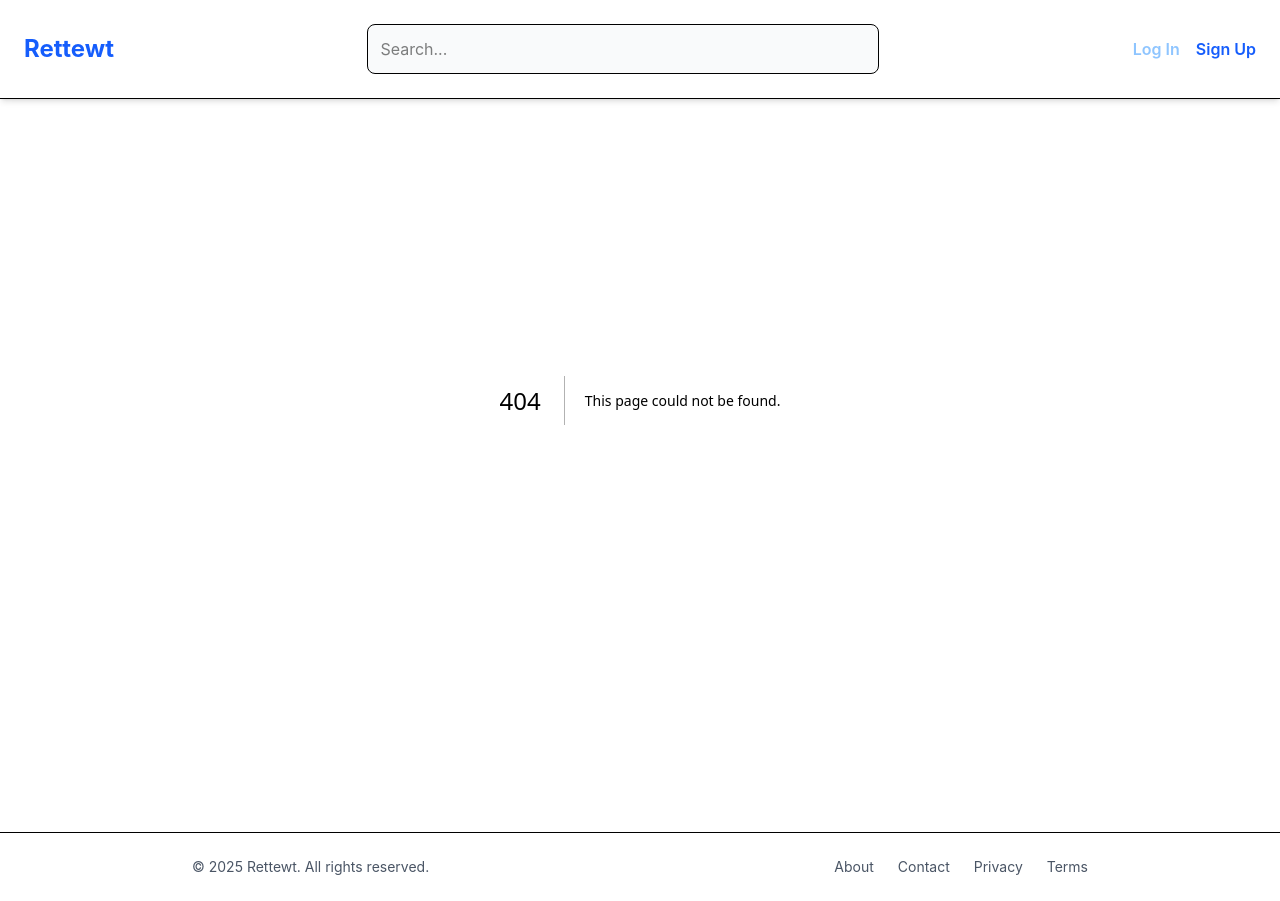
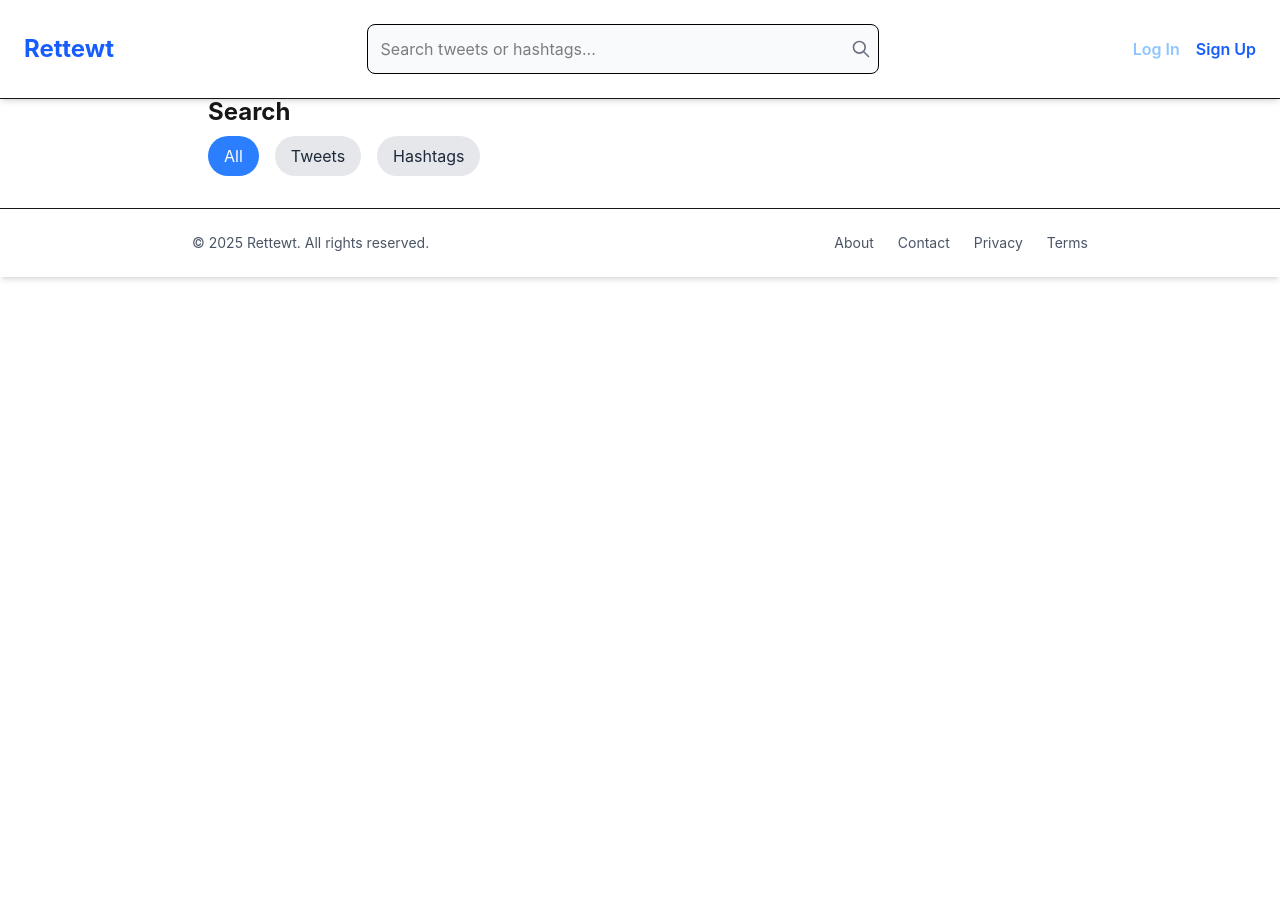
Before and after one commit to Linnaelle/hachakton_mia, a Next.js app in the folder frontend/: page /search in a window 1280 px wide. Before the commit this address had no page. After the commit the page ends 800 px from the top, so only its background shows below. Built offline with nearby package versions, Linux system fonts and the light colour scheme.

Commit message:
fixed signup redirect, search front end

```diff
--- a/frontend/app/components/header.tsx
+++ b/frontend/app/components/header.tsx
@@ -7,6 +7,7 @@ import { useAppContext } from '../context/appContext';
 
 export default function Header() {
     const [menuOpen, setMenuOpen] = useState(false);
+    const [searchQuery, setSearchQuery] = useState('');
     const { appState, setUser } = useAppContext();
     const router = useRouter();
 
@@ -36,19 +37,40 @@ export default function Header() {
         router.push('/');
     }
 
+    // Handle search submission
+    const handleSearch = (e) => {
+        e.preventDefault();
+        if (searchQuery.trim()) {
+            // Navigate to search page with query parameter
+            router.push(`/search?q=${encodeURIComponent(searchQuery.trim())}`);
+        }
+    };
+
     return (
         <header className="bg-white shadow-md p-6 flex justify-between items-center fixed top-0 w-full z-50 border-b">
             {/* Title */}
             <Link href="/" className="text-2xl font-bold text-blue-600">Rettewt</Link>
 
             {/* Search Bar */}
-            <div className="flex-grow mx-4 max-w-lg">
+            <form onSubmit={handleSearch} className="flex-grow mx-4 max-w-lg">
+                <div className="relative">
                     <input
                         type="text"
-                    placeholder="Search..."
+                        placeholder="Search tweets or hashtags..."
                         className="w-full p-3 bg-gray-50 text-black border rounded-lg focus:outline-none focus:ring-2 focus:ring-blue-500"
+                        value={searchQuery}
+                        onChange={(e) => setSearchQuery(e.target.value)}
                     />
+                    <button
+                        type="submit"
+                        className="absolute right-2 top-1/2 transform -translate-y-1/2 text-gray-500 hover:text-blue-500"
+                    >
+                        <svg xmlns="http://www.w3.org/2000/svg" className="h-5 w-5" fill="none" viewBox="0 0 24 24" stroke="currentColor">
+                            <path strokeLinecap="round" strokeLinejoin="round" strokeWidth={2} d="M21 21l-6-6m2-5a7 7 0 11-14 0 7 7 0 0114 0z" />
+                        </svg>
+                    </button>
                 </div>
+            </form>
 
             {/* Profile Dropdown */}
             <div className="relative">
--- /dev/null
+++ b/frontend/app/search/page.jsx
@@ -0,0 +1,145 @@
+'use client';
+
+import { useState, useEffect } from 'react';
+import { useSearchParams } from 'next/navigation';
+import TweetsList from '../../components/TweetList'; // Import your tweet list component
+
+export default function SearchPage() {
+    const searchParams = useSearchParams();
+    const query = searchParams.get('q') || '';
+
+    const [searchResults, setSearchResults] = useState([]);
+    const [loading, setLoading] = useState(true);
+    const [error, setError] = useState(null);
+    const [searchType, setSearchType] = useState('all'); // 'all', 'tweets', 'hashtags'
+
+    useEffect(() => {
+        if (!query) {
+            setSearchResults([]);
+            setLoading(false);
+            return;
+        }
+
+        async function fetchSearchResults() {
+            setLoading(true);
+            setError(null);
+
+            try {
+                // Determine if query is a hashtag search
+                const isHashtagSearch = query.startsWith('#');
+                const searchTerm = isHashtagSearch ? query.substring(1) : query;
+
+                // Build the search URL
+                let searchUrl = `/api/search?`;
+
+                if (isHashtagSearch || searchType === 'hashtags') {
+                    searchUrl += `hashtag=${encodeURIComponent(searchTerm)}`;
+                } else if (searchType === 'tweets') {
+                    searchUrl += `keyword=${encodeURIComponent(searchTerm)}`;
+                } else {
+                    // Default: search both
+                    searchUrl += `q=${encodeURIComponent(searchTerm)}`;
+                }
+
+                const response = await fetch(searchUrl, {
+                    method: 'GET',
+                    credentials: 'include',
+                });
+
+                if (!response.ok) {
+                    throw new Error(`Search failed with status: ${response.status}`);
+                }
+
+                const data = await response.json();
+                setSearchResults(data);
+            } catch (err) {
+                console.error('Search error:', err);
+                setError('Failed to fetch search results. Please try again.');
+            } finally {
+                setLoading(false);
+            }
+        }
+
+        fetchSearchResults();
+    }, [query, searchType]);
+
+    // Handle filter changes
+    const handleFilterChange = (type) => {
+        setSearchType(type);
+    };
+
+    return (
+        <div className="pt-24 px-4 max-w-4xl mx-auto">
+            <div className="mb-6">
+                <h1 className="text-2xl font-bold mb-2">
+                    {query ? `Search results for "${query}"` : 'Search'}
+                </h1>
+
+                {/* Search filters */}
+                <div className="flex space-x-4 mb-4">
+                    <button
+                        onClick={() => handleFilterChange('all')}
+                        className={`px-4 py-2 rounded-full ${
+                            searchType === 'all'
+                                ? 'bg-blue-500 text-white'
+                                : 'bg-gray-200 text-gray-800 hover:bg-gray-300'
+                        }`}
+                    >
+                        All
+                    </button>
+                    <button
+                        onClick={() => handleFilterChange('tweets')}
+                        className={`px-4 py-2 rounded-full ${
+                            searchType === 'tweets'
+                                ? 'bg-blue-500 text-white'
+                                : 'bg-gray-200 text-gray-800 hover:bg-gray-300'
+                        }`}
+                    >
+                        Tweets
+                    </button>
+                    <button
+                        onClick={() => handleFilterChange('hashtags')}
+                        className={`px-4 py-2 rounded-full ${
+                            searchType === 'hashtags'
+                                ? 'bg-blue-500 text-white'
+                                : 'bg-gray-200 text-gray-800 hover:bg-gray-300'
+                        }`}
+                    >
+                        Hashtags
+                    </button>
+                </div>
+            </div>
+
+            {/* Error message */}
+            {error && (
+                <div className="bg-red-100 border border-red-400 text-red-700 px-4 py-3 rounded mb-4">
+                    {error}
+                </div>
+            )}
+
+            {/* Loading state */}
+            {loading ? (
+                <div className="flex justify-center my-8">
+                    <div className="animate-spin rounded-full h-12 w-12 border-t-2 border-b-2 border-blue-500"></div>
+                </div>
+            ) : (
+                <>
+                    {/* No results message */}
+                    {searchResults.length === 0 && query && !loading && (
+                        <div className="text-center py-8 text-gray-600">
+                            No results found for "{query}". Try a different search term.
+                        </div>
+                    )}
+
+                    {/* Results */}
+                    {searchResults.length > 0 && (
+                        <div>
+                            <p className="mb-4 text-gray-600">{searchResults.length} results found</p>
+                            <TweetsList tweets={searchResults} loading={false} />
+                        </div>
+                    )}
+                </>
+            )}
+        </div>
+    );
+}
--- a/frontend/app/signup/page.jsx
+++ b/frontend/app/signup/page.jsx
@@ -40,7 +40,7 @@ export default function SignupPage() {
                 throw new Error(data.message || 'Registration failed');
             }
 
-            router.push('/profile');
+            router.push('/login');
         } catch (err) {
             console.log(err)
             setError(err.message);
```
Lines whose indentation alone changed are shown as unchanged.
